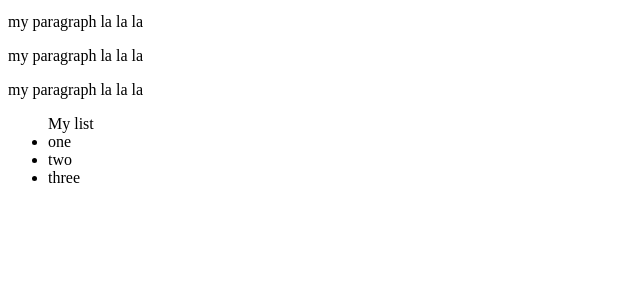
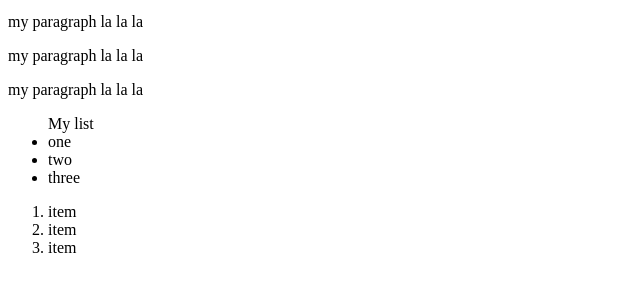
Before and after one commit to EdSmith2032/emmet-practice, a plain HTML site: page index.html in a window 1280 px wide. Shown: the part 169-460 px from the top of the page, without its empty margins (0-640 px from the left). Drawn offline with Linux system fonts and the light colour scheme.

Commit message:
Add numbered list items with Emmet

```diff
--- a/index.html
+++ b/index.html
@@ -8,16 +8,27 @@
 </head>
 <body>
     <h1>Learning emmet with CodeX</h1>
+
     <p>Work in progress, we all start somewhere</p>
+
     <img src="" alt="img">
+
     <p>my paragraph la la la</p>
     <p>my paragraph la la la</p>
     <p>my paragraph la la la</p>
     <p>my paragraph la la la</p>
+
     <ul>My list
         <li>one</li>
         <li>two</li>
         <li>three</li>
     </ul>
+
+    <ol>
+        <li>item</li>
+        <li>item</li>
+        <li>item</li>
+    </ol>
+
 </body>
 </html>
```
